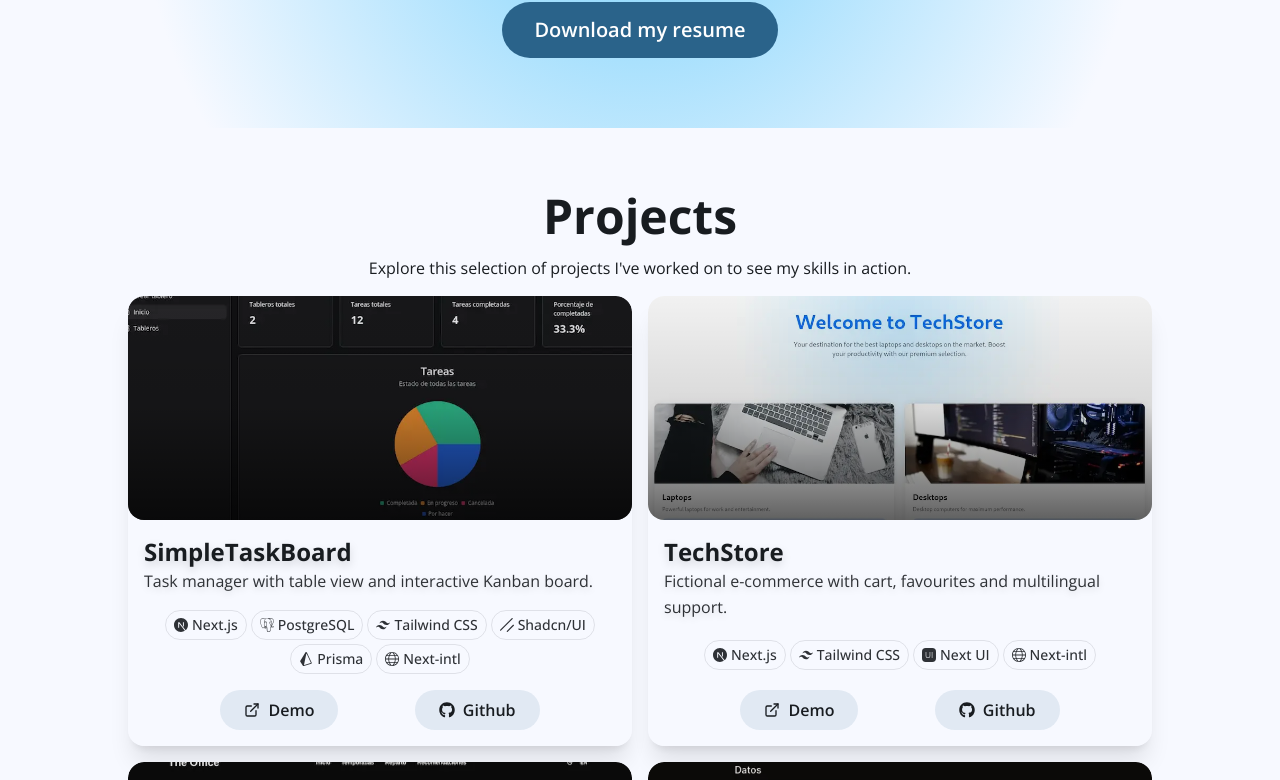
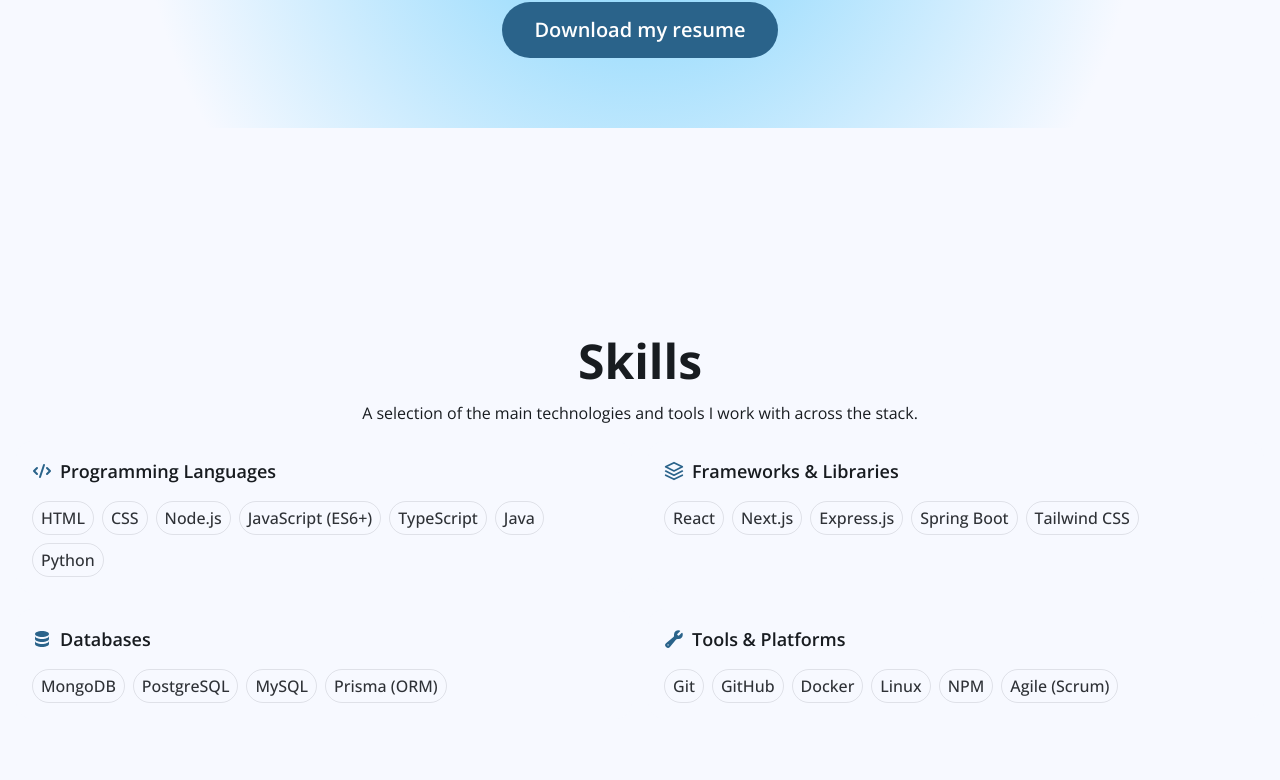
Before and after one commit to fernandobouchet/fernandobouchet.github.io, a Next.js app: page / in a window 1280 px wide. Shown: the part 672-1452 px from the top of the page. Built offline with nearby package versions, Linux system fonts and the light colour scheme.

Commit message:
feat: add 'skills' section

```diff
--- a/app/page.tsx
+++ b/app/page.tsx
@@ -3,6 +3,7 @@ import { Contact } from "@/components/contact/contact";
 import { Footer } from "@/components/footer/footer";
 import { Header } from "@/components/header/header";
 import { Projects } from "@/components/projects/projects";
+import { Skills } from "@/components/skills/skills";
 import { Background } from "@/components/ui/background";
 
 export default function Home() {
@@ -12,6 +13,7 @@ export default function Home() {
       <Header />
       <main className="flex flex-col items-center">
         <About />
+        <Skills />
         <Projects />
         <Contact />
       </main>
--- /dev/null
+++ b/components/skills/skill-card.tsx
@@ -0,0 +1,42 @@
+import { motion } from "motion/react";
+import { CardBackground } from "../projects/card/card-background";
+import { Badge } from "../ui/badge";
+
+interface Props {
+  title: string;
+  icon: React.JSX.Element;
+  items: string[];
+}
+
+const SkillCard = ({ title, icon, items }: Props) => {
+  return (
+    <motion.div
+      transition={{
+        type: "spring",
+        stiffness: 150,
+        damping: 20,
+        bounce: 0.1,
+        duration: 0.4,
+      }}
+      whileInView={{ opacity: 1, y: 0 }}
+      initial={{ opacity: 0, y: 20 }}
+      viewport={{ once: true }}
+      className="relative group flex flex-col rounded-2xl p-4 overflow-hidden h-full"
+    >
+      <CardBackground />
+
+      <div className="relative z-10 mb-4 flex items-center gap-2">
+        <span className="text-xl text-primary">{icon}</span>
+        <h3 className="text-lg font-semibold">{title}</h3>
+      </div>
+
+      <div className="relative z-10 flex flex-wrap gap-2">
+        {items.map((item, index) => (
+          <Badge key={index} text={item} className="[&>span]:text-base" />
+        ))}
+      </div>
+    </motion.div>
+  );
+};
+
+export { SkillCard };
--- /dev/null
+++ b/components/skills/skills.tsx
@@ -0,0 +1,68 @@
+"use client";
+
+import { useContext } from "react";
+import { SectionContainer } from "../ui/section-container";
+import { LanguageContext } from "@/context/language-context";
+import { SkillCard } from "./skill-card";
+import { HiCode, HiDatabase } from "react-icons/hi";
+import { FiLayers } from "react-icons/fi";
+import { HiWrench } from "react-icons/hi2";
+
+const Skills = () => {
+  const { texts } = useContext(LanguageContext);
+
+  const SkillsSections = [
+    {
+      id: 1,
+      title: texts.skills.languages,
+      icon: <HiCode />,
+      items: [
+        "HTML",
+        "CSS",
+        "Node.js",
+        "JavaScript (ES6+)",
+        "TypeScript",
+        "Java",
+        "Python",
+      ],
+    },
+    {
+      id: 2,
+      title: texts.skills.frameworks,
+      icon: <FiLayers />,
+      items: ["React", "Next.js", "Express.js", "Spring Boot", "Tailwind CSS"],
+    },
+    {
+      id: 3,
+      title: texts.skills.databases,
+      icon: <HiDatabase />,
+      items: ["MongoDB", "PostgreSQL", "MySQL", "Prisma (ORM)"],
+    },
+    {
+      id: 4,
+      title: texts.skills.tools,
+      icon: <HiWrench />,
+      items: ["Git", "GitHub", "Docker", "Linux", "NPM", "Agile (Scrum)"],
+    },
+  ];
+
+  return (
+    <SectionContainer sectionId="skills">
+      <h2 className="section-title">{texts.skills.title}</h2>
+      <p className="text-center pb-4">{texts.skills.p1}</p>
+      <div className="grid grid-cols-1 lg:grid-cols-2 gap-4">
+        {SkillsSections.length > 0 &&
+          SkillsSections.map((section) => (
+            <SkillCard
+              key={section.id}
+              title={section.title}
+              icon={section.icon}
+              items={section.items}
+            />
+          ))}
+      </div>
+    </SectionContainer>
+  );
+};
+
+export { Skills };
```
